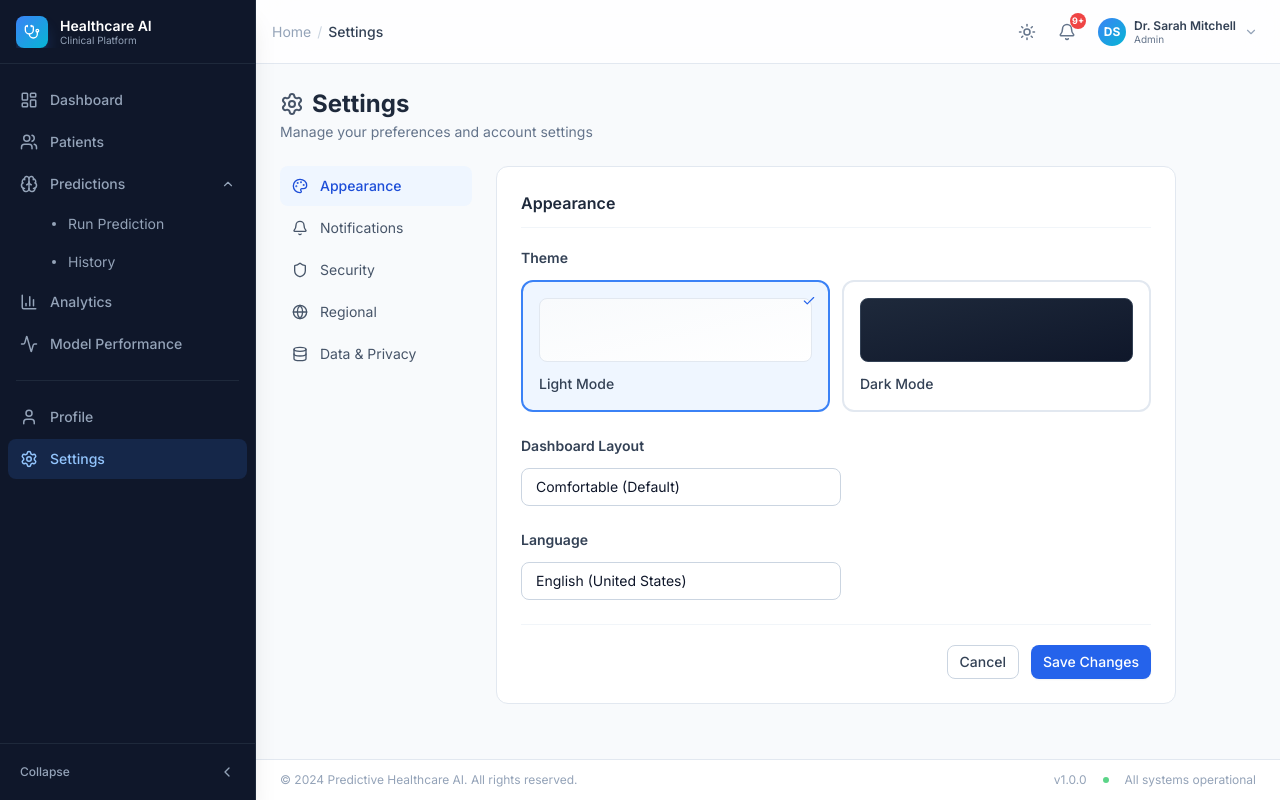
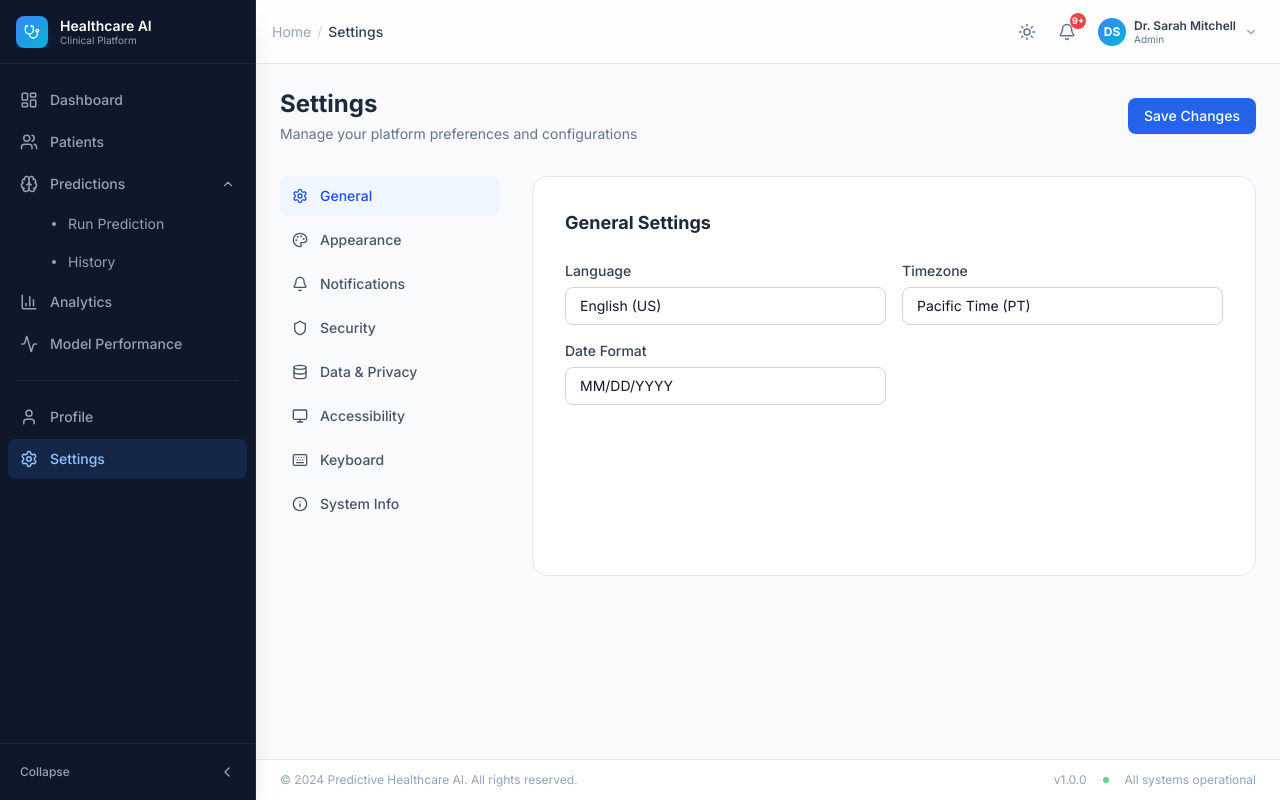
Before and after one commit to Isha-Chakravorty/Predictive-Healthcare-AI, a React (Vite) app in the folder frontend/: page /settings in a window 1280 px wide. Built offline with nearby package versions, Linux system fonts and the light colour scheme.

Commit message:
Milestone 3: Complete Settings Module and Preferences

```diff
--- a/frontend/src/pages/SettingsPage.tsx
+++ b/frontend/src/pages/SettingsPage.tsx
@@ -1,9 +1,8 @@
 import React, { useState } from 'react';
-import { motion } from 'framer-motion';
-import { Settings, Bell, Shield, Palette, Globe, Database, ChevronRight, Check } from 'lucide-react';
+import { motion, AnimatePresence } from 'framer-motion';
+import { Settings, Bell, Shield, Palette, Globe, Database, Monitor, Keyboard, Info, Download, Trash2, ShieldAlert } from 'lucide-react';
 import { Button } from '../components/ui/Button';
-import { Input } from '../components/ui/Input';
-import { Select } from '../components/ui/Input';
+import { Input, Select } from '../components/ui/Input';
 import { useToast } from '../context/ToastContext';
 import { useTheme } from '../context/ThemeContext';
 
@@ -14,19 +13,27 @@ interface SettingSection {
 }
 
 const sections: SettingSection[] = [
-  { id: 'appearance',     label: 'Appearance',     icon: <Palette size={16} /> },
+  { id: 'general',        label: 'General',         icon: <Settings size={16} /> },
+  { id: 'appearance',     label: 'Appearance',      icon: <Palette size={16} /> },
   { id: 'notifications',  label: 'Notifications',   icon: <Bell size={16} />    },
-  { id: 'security',       label: 'Security',         icon: <Shield size={16} />  },
-  { id: 'regional',       label: 'Regional',         icon: <Globe size={16} />   },
-  { id: 'data',           label: 'Data & Privacy',   icon: <Database size={16} />},
+  { id: 'security',       label: 'Security',        icon: <Shield size={16} />  },
+  { id: 'privacy',        label: 'Data & Privacy',  icon: <Database size={16} />},
+  { id: 'accessibility',  label: 'Accessibility',   icon: <Monitor size={16} /> },
+  { id: 'shortcuts',      label: 'Keyboard',        icon: <Keyboard size={16} />},
+  { id: 'system',         label: 'System Info',     icon: <Info size={16} />    },
 ];
 
-function Toggle({ checked, onChange }: { checked: boolean; onChange: () => void }) {
+function Toggle({ checked, onChange, label, desc }: { checked: boolean; onChange: () => void, label: string, desc?: string }) {
   return (
+    <div className="flex items-start justify-between py-3">
+      <div>
+        <p className="text-sm font-medium text-slate-800 dark:text-white">{label}</p>
+        {desc && <p className="text-xs text-slate-500 dark:text-slate-400 mt-0.5 max-w-sm">{desc}</p>}
+      </div>
       <button
         type="button"
         onClick={onChange}
-      className={`relative w-11 h-6 rounded-full transition-colors duration-200 focus:outline-none focus-visible:ring-2 focus-visible:ring-blue-500 ${checked ? 'bg-blue-600' : 'bg-slate-300 dark:bg-slate-600'}`}
+        className={`relative w-11 h-6 rounded-full transition-colors duration-200 focus:outline-none focus-visible:ring-2 focus-visible:ring-blue-500 shrink-0 ${checked ? 'bg-blue-600' : 'bg-slate-300 dark:bg-slate-600'}`}
       >
         <motion.div
           animate={{ x: checked ? 20 : 2 }}
@@ -34,29 +41,33 @@ function Toggle({ checked, onChange }: { checked: boolean; onChange: () => void
           className="absolute top-1 w-4 h-4 bg-white rounded-full shadow-sm"
         />
       </button>
+    </div>
   );
 }
 
 export function SettingsPage() {
   const { success } = useToast();
   const { theme, setTheme } = useTheme();
-  const [activeSection, setActiveSection] = useState('appearance');
+  const [activeSection, setActiveSection] = useState('general');
   const [isSaving, setIsSaving] = useState(false);
 
-  const [notifSettings, setNotifSettings] = useState({
+  const [settings, setSettings] = useState({
     emailAlerts: true,
     pushNotifications: true,
     smsAlerts: false,
     criticalAlerts: true,
     weeklyReports: true,
-    modelUpdates: false,
+    predictionAlerts: true,
+    appointmentReminders: true,
+    highContrast: false,
+    reducedMotion: false,
+    twoFactor: false,
+    dataSharing: false,
   });
 
-  const [securitySettings, setSecuritySettings] = useState({
-    twoFactor: false,
-    sessionTimeout: '30',
-    loginNotifications: true,
-  });
+  const handleToggle = (key: keyof typeof settings) => {
+    setSettings(s => ({ ...s, [key]: !s[key] }));
+  };
 
   const handleSave = async () => {
     setIsSaving(true);
@@ -67,220 +78,195 @@ export function SettingsPage() {
 
   const renderSection = () => {
     switch (activeSection) {
+      case 'general':
+        return (
+          <div className="space-y-6">
+            <h3 className="text-lg font-bold text-slate-800 dark:text-white mb-4">General Settings</h3>
+            <div className="grid grid-cols-1 md:grid-cols-2 gap-4">
+              <Select label="Language" options={[{value:'en', label:'English (US)'}, {value:'es', label:'Spanish'}, {value:'fr', label:'French'}]} defaultValue="en" />
+              <Select label="Timezone" options={[{value:'pst', label:'Pacific Time (PT)'}, {value:'est', label:'Eastern Time (ET)'}, {value:'utc', label:'UTC'}]} defaultValue="pst" />
+              <Select label="Date Format" options={[{value:'mmddyyyy', label:'MM/DD/YYYY'}, {value:'ddmmyyyy', label:'DD/MM/YYYY'}]} defaultValue="mmddyyyy" />
+            </div>
+          </div>
+        );
       case 'appearance':
         return (
           <div className="space-y-6">
+            <h3 className="text-lg font-bold text-slate-800 dark:text-white mb-4">Appearance</h3>
             <div>
-              <h3 className="text-sm font-semibold text-slate-700 dark:text-slate-300 mb-3">Theme</h3>
-              <div className="grid grid-cols-2 gap-3">
-                {(['light', 'dark'] as const).map(t => (
+              <h4 className="text-sm font-semibold text-slate-700 dark:text-slate-300 mb-3">Theme Options</h4>
+              <div className="grid grid-cols-1 sm:grid-cols-3 gap-3">
+                {(['light', 'dark', 'system'] as const).map(t => (
                   <button
                     key={t}
                     onClick={() => setTheme(t)}
-                    className={`relative p-4 rounded-xl border-2 transition-all text-left ${theme === t ? 'border-blue-500 bg-blue-50 dark:bg-blue-900/20' : 'border-slate-200 dark:border-slate-700 hover:border-slate-300 dark:hover:border-slate-600'}`}
+                    className={`p-4 rounded-xl border-2 transition-all text-center ${theme === t ? 'border-blue-500 bg-blue-50 dark:bg-blue-900/20' : 'border-slate-200 dark:border-slate-700 hover:border-slate-300 dark:hover:border-slate-600'}`}
                   >
-                    {theme === t && <Check size={14} className="absolute top-3 right-3 text-blue-600 dark:text-blue-400" />}
-                    <div className={`w-full h-16 rounded-lg mb-3 ${t === 'light' ? 'bg-gradient-to-br from-slate-50 to-white border border-slate-200' : 'bg-gradient-to-br from-slate-800 to-slate-900 border border-slate-700'}`} />
-                    <p className="text-sm font-medium text-slate-700 dark:text-slate-200 capitalize">{t} Mode</p>
+                    <p className="text-sm font-medium text-slate-700 dark:text-slate-200 capitalize">{t} Theme</p>
                   </button>
                 ))}
               </div>
             </div>
-            <div>
-              <h3 className="text-sm font-semibold text-slate-700 dark:text-slate-300 mb-3">Dashboard Layout</h3>
-              <Select
-                options={[
-                  { value: 'compact',     label: 'Compact' },
-                  { value: 'comfortable', label: 'Comfortable (Default)' },
-                  { value: 'spacious',    label: 'Spacious' },
-                ]}
-                defaultValue="comfortable"
-                containerClassName="max-w-xs"
-              />
           </div>
-            <div>
-              <h3 className="text-sm font-semibold text-slate-700 dark:text-slate-300 mb-3">Language</h3>
-              <Select
-                options={[
-                  { value: 'en', label: 'English (United States)' },
-                  { value: 'es', label: 'Español' },
-                  { value: 'fr', label: 'Français' },
-                ]}
-                defaultValue="en"
-                containerClassName="max-w-xs"
-              />
+        );
+      case 'notifications':
+        return (
+          <div className="space-y-4">
+            <h3 className="text-lg font-bold text-slate-800 dark:text-white mb-2">Notification Preferences</h3>
+            <div className="divide-y divide-slate-100 dark:divide-slate-800">
+              <Toggle checked={settings.emailAlerts} onChange={() => handleToggle('emailAlerts')} label="Email Notifications" desc="Receive updates via email" />
+              <Toggle checked={settings.pushNotifications} onChange={() => handleToggle('pushNotifications')} label="Push Notifications" desc="Receive push notifications in the browser" />
+              <Toggle checked={settings.smsAlerts} onChange={() => handleToggle('smsAlerts')} label="SMS Notifications" desc="Receive important alerts via text message" />
+              <Toggle checked={settings.criticalAlerts} onChange={() => handleToggle('criticalAlerts')} label="Critical Health Alerts" desc="Immediate notifications for high-risk patient predictions" />
+              <Toggle checked={settings.predictionAlerts} onChange={() => handleToggle('predictionAlerts')} label="Prediction Completion Alerts" desc="Get notified when batch predictions are ready" />
+              <Toggle checked={settings.appointmentReminders} onChange={() => handleToggle('appointmentReminders')} label="Appointment Reminders" desc="Reminders for upcoming patient meetings" />
+              <Toggle checked={settings.weeklyReports} onChange={() => handleToggle('weeklyReports')} label="Weekly Reports" desc="Weekly summary of predictive analytics" />
             </div>
           </div>
         );
-
-      case 'notifications':
+      case 'accessibility':
         return (
           <div className="space-y-4">
-            {Object.entries({
-              emailAlerts:        { label: 'Email Alerts',          desc: 'Receive critical alerts via email' },
-              pushNotifications:  { label: 'Push Notifications',    desc: 'In-app browser notifications' },
-              smsAlerts:          { label: 'SMS Alerts',            desc: 'Text message for critical events' },
-              criticalAlerts:     { label: 'Critical Patient Alerts', desc: 'Immediate alerts for critical cases' },
-              weeklyReports:      { label: 'Weekly Reports',        desc: 'Automated analytics digest' },
-              modelUpdates:       { label: 'Model Updates',         desc: 'Notifications when AI models retrain' },
-            }).map(([key, config]) => (
-              <div key={key} className="flex items-center justify-between py-3 border-b border-slate-100 dark:border-slate-700 last:border-0">
-                <div>
-                  <p className="text-sm font-medium text-slate-700 dark:text-slate-200">{config.label}</p>
-                  <p className="text-xs text-slate-500 dark:text-slate-400 mt-0.5">{config.desc}</p>
+            <h3 className="text-lg font-bold text-slate-800 dark:text-white mb-2">Accessibility Options</h3>
+            <div className="divide-y divide-slate-100 dark:divide-slate-800">
+              <Toggle checked={settings.highContrast} onChange={() => handleToggle('highContrast')} label="High Contrast Mode" desc="Increase contrast for easier reading" />
+              <Toggle checked={settings.reducedMotion} onChange={() => handleToggle('reducedMotion')} label="Reduced Motion" desc="Disable UI animations and transitions" />
             </div>
-                <Toggle
-                  checked={notifSettings[key as keyof typeof notifSettings]}
-                  onChange={() => setNotifSettings(prev => ({ ...prev, [key]: !prev[key as keyof typeof notifSettings] }))}
-                />
-              </div>
-            ))}
           </div>
         );
-
       case 'security':
         return (
-          <div className="space-y-5">
-            <div className="flex items-center justify-between py-3 border-b border-slate-100 dark:border-slate-700">
-              <div>
-                <p className="text-sm font-medium text-slate-700 dark:text-slate-200">Two-Factor Authentication</p>
-                <p className="text-xs text-slate-500 dark:text-slate-400 mt-0.5">Adds an extra layer of security</p>
-              </div>
-              <Toggle
-                checked={securitySettings.twoFactor}
-                onChange={() => setSecuritySettings(prev => ({ ...prev, twoFactor: !prev.twoFactor }))}
-              />
-            </div>
-            <div className="flex items-center justify-between py-3 border-b border-slate-100 dark:border-slate-700">
-              <div>
-                <p className="text-sm font-medium text-slate-700 dark:text-slate-200">Login Notifications</p>
-                <p className="text-xs text-slate-500 dark:text-slate-400 mt-0.5">Alert on new device sign-in</p>
-              </div>
-              <Toggle
-                checked={securitySettings.loginNotifications}
-                onChange={() => setSecuritySettings(prev => ({ ...prev, loginNotifications: !prev.loginNotifications }))}
-              />
+          <div className="space-y-6">
+            <h3 className="text-lg font-bold text-slate-800 dark:text-white mb-2">Security Settings</h3>
+            <div className="p-4 bg-slate-50 dark:bg-slate-800/50 rounded-xl border border-slate-200 dark:border-slate-700">
+              <Toggle checked={settings.twoFactor} onChange={() => handleToggle('twoFactor')} label="Two-Factor Authentication (2FA)" desc="Require an extra security code during login" />
             </div>
             <div>
-              <h3 className="text-sm font-semibold text-slate-700 dark:text-slate-300 mb-3">Session Timeout</h3>
-              <Select
-                options={[
-                  { value: '15', label: '15 minutes' },
-                  { value: '30', label: '30 minutes (recommended)' },
-                  { value: '60', label: '1 hour' },
-                  { value: '480', label: '8 hours' },
-                ]}
-                value={securitySettings.sessionTimeout}
-                onChange={e => setSecuritySettings(prev => ({ ...prev, sessionTimeout: e.target.value }))}
-                containerClassName="max-w-xs"
-              />
+              <p className="text-sm font-medium text-slate-800 dark:text-white mb-2">Active Sessions</p>
+              <div className="p-4 rounded-lg border border-slate-200 dark:border-slate-700 flex justify-between items-center">
+                <div>
+                  <p className="text-sm font-medium">Windows PC - Chrome</p>
+                  <p className="text-xs text-slate-500">Current Session · IP: 192.168.1.1</p>
                 </div>
-            <div>
-              <h3 className="text-sm font-semibold text-slate-700 dark:text-slate-300 mb-3">Change Password</h3>
-              <div className="space-y-3 max-w-sm">
-                <Input label="Current Password" type="password" placeholder="••••••••" />
-                <Input label="New Password" type="password" placeholder="••••••••" hint="Min 8 characters" />
-                <Input label="Confirm Password" type="password" placeholder="••••••••" />
+                <Button variant="outline" size="sm">Revoke</Button>
               </div>
             </div>
           </div>
         );
+      case 'privacy':
+        return (
+          <div className="space-y-6">
+            <h3 className="text-lg font-bold text-slate-800 dark:text-white mb-2">Data & Privacy</h3>
+            <div className="divide-y divide-slate-100 dark:divide-slate-800 mb-6">
+              <Toggle checked={settings.dataSharing} onChange={() => handleToggle('dataSharing')} label="Anonymous Usage Data" desc="Help us improve by sending anonymous usage statistics" />
+            </div>
 
-      case 'data':
+            <div className="pt-4 border-t border-slate-200 dark:border-slate-700">
+              <h4 className="text-sm font-medium text-slate-800 dark:text-white mb-3">Export Data</h4>
+              <p className="text-sm text-slate-500 dark:text-slate-400 mb-4">Download a copy of all your patient and prediction data.</p>
+              <Button variant="outline" leftIcon={<Download size={16} />}>Export All Data</Button>
+            </div>
+
+            <div className="pt-4 border-t border-red-200 dark:border-red-900/30">
+              <h4 className="text-sm font-medium text-red-600 dark:text-red-400 mb-3 flex items-center gap-2"><ShieldAlert size={16} /> Danger Zone</h4>
+              <p className="text-sm text-slate-500 dark:text-slate-400 mb-4">Permanently delete your account and all associated data.</p>
+              <Button className="bg-red-50 text-red-600 hover:bg-red-100 dark:bg-red-900/20 dark:text-red-400 dark:hover:bg-red-900/40 border-0" leftIcon={<Trash2 size={16} />}>Delete Account</Button>
+            </div>
+          </div>
+        );
+      case 'shortcuts':
         return (
-          <div className="space-y-5">
-            <div className="p-4 bg-blue-50 dark:bg-blue-900/20 rounded-xl border border-blue-200 dark:border-blue-800">
-              <p className="text-sm font-semibold text-blue-800 dark:text-blue-200 mb-1">HIPAA Compliance</p>
-              <p className="text-xs text-blue-700 dark:text-blue-300 leading-relaxed">
-                This platform is HIPAA compliant. All patient data is encrypted at rest and in transit.
-                Data retention policies follow healthcare regulations.
-              </p>
+          <div className="space-y-4">
+            <h3 className="text-lg font-bold text-slate-800 dark:text-white mb-4">Keyboard Shortcuts</h3>
+            <div className="grid grid-cols-1 md:grid-cols-2 gap-4">
+              {[
+                { label: 'Command Palette', keys: ['Ctrl', 'K'] },
+                { label: 'New Patient', keys: ['Ctrl', 'Shift', 'P'] },
+                { label: 'Run Prediction', keys: ['Ctrl', 'Enter'] },
+                { label: 'Search', keys: ['/'] },
+                { label: 'Close Modal', keys: ['Esc'] },
+              ].map(shortcut => (
+                <div key={shortcut.label} className="flex justify-between items-center p-3 bg-slate-50 dark:bg-slate-800/50 rounded-lg border border-slate-200 dark:border-slate-700">
+                  <span className="text-sm text-slate-700 dark:text-slate-300">{shortcut.label}</span>
+                  <div className="flex gap-1">
+                    {shortcut.keys.map(k => (
+                      <kbd key={k} className="px-2 py-1 bg-white dark:bg-slate-700 border border-slate-200 dark:border-slate-600 rounded text-xs font-mono text-slate-600 dark:text-slate-300 shadow-sm">{k}</kbd>
+                    ))}
                   </div>
-            <div className="space-y-3">
-              {[
-                { label: 'Export My Data', desc: 'Download all your account data', action: 'Request Export' },
-                { label: 'Delete Account', desc: 'Permanently remove your account and data', action: 'Delete Account', danger: true },
-              ].map(item => (
-                <div key={item.label} className="flex items-center justify-between py-3 border-b border-slate-100 dark:border-slate-700 last:border-0">
-                  <div>
-                    <p className="text-sm font-medium text-slate-700 dark:text-slate-200">{item.label}</p>
-                    <p className="text-xs text-slate-500 dark:text-slate-400 mt-0.5">{item.desc}</p>
-                  </div>
-                  <Button
-                    variant={item.danger ? 'danger' : 'outline'}
-                    size="sm"
-                    onClick={() => success('Request received', `Your ${item.label.toLowerCase()} request has been submitted.`)}
-                  >
-                    {item.action}
-                  </Button>
                 </div>
               ))}
             </div>
           </div>
         );
-
-      default:
+      case 'system':
         return (
-          <div className="py-16 text-center">
-            <p className="text-slate-500 dark:text-slate-400">Section coming soon</p>
+          <div className="space-y-4">
+            <h3 className="text-lg font-bold text-slate-800 dark:text-white mb-4">System Information</h3>
+            <div className="bg-slate-50 dark:bg-slate-800/50 rounded-xl p-5 border border-slate-200 dark:border-slate-700 space-y-3">
+              <div className="flex justify-between border-b border-slate-200 dark:border-slate-700 pb-2">
+                <span className="text-sm text-slate-500">Version</span>
+                <span className="text-sm font-medium text-slate-800 dark:text-white">v1.0.0-enterprise</span>
+              </div>
+              <div className="flex justify-between border-b border-slate-200 dark:border-slate-700 pb-2">
+                <span className="text-sm text-slate-500">Environment</span>
+                <span className="text-sm font-medium text-slate-800 dark:text-white">Production</span>
+              </div>
+              <div className="flex justify-between">
+                <span className="text-sm text-slate-500">Last Updated</span>
+                <span className="text-sm font-medium text-slate-800 dark:text-white">Oct 24, 2023</span>
+              </div>
+            </div>
           </div>
         );
+      default:
+        return null;
     }
   };
 
   return (
-    <div className="max-w-4xl">
-      <div className="mb-6">
-        <h1 className="text-2xl font-bold text-slate-800 dark:text-white flex items-center gap-2">
-          <Settings size={24} className="text-slate-600 dark:text-slate-400" />
-          Settings
-        </h1>
-        <p className="text-slate-500 dark:text-slate-400 text-sm mt-0.5">
-          Manage your preferences and account settings
-        </p>
+    <div className="max-w-5xl">
+      <div className="flex flex-col sm:flex-row justify-between items-start sm:items-center gap-4 mb-8">
+        <div>
+          <h1 className="text-2xl font-bold text-slate-800 dark:text-white">Settings</h1>
+          <p className="text-slate-500 dark:text-slate-400 text-sm mt-1">Manage your platform preferences and configurations</p>
+        </div>
+        <Button variant="primary" onClick={handleSave} isLoading={isSaving}>Save Changes</Button>
       </div>
 
-      <div className="flex gap-6">
-        {/* Side nav */}
-        <div className="w-48 shrink-0">
-          <nav className="space-y-0.5">
+      <div className="grid grid-cols-1 md:grid-cols-4 gap-8">
+        {/* Sidebar */}
+        <div className="md:col-span-1 space-y-1">
           {sections.map(section => (
             <button
               key={section.id}
               onClick={() => setActiveSection(section.id)}
-                className={[
-                  'w-full flex items-center gap-3 px-3 py-2.5 rounded-lg text-sm transition-colors',
+              className={`w-full flex items-center gap-3 px-3 py-2.5 rounded-lg text-sm font-medium transition-colors ${
                 activeSection === section.id
-                    ? 'bg-blue-50 dark:bg-blue-900/20 text-blue-700 dark:text-blue-300 font-medium'
-                    : 'text-slate-600 dark:text-slate-400 hover:bg-slate-100 dark:hover:bg-slate-800 hover:text-slate-800 dark:hover:text-slate-200',
-                ].join(' ')}
+                  ? 'bg-blue-50 text-blue-700 dark:bg-blue-900/30 dark:text-blue-400'
+                  : 'text-slate-600 hover:bg-slate-100 dark:text-slate-400 dark:hover:bg-slate-800'
+              }`}
             >
               {section.icon}
               {section.label}
             </button>
           ))}
-          </nav>
         </div>
 
         {/* Content */}
+        <div className="md:col-span-3">
+          <AnimatePresence mode="wait">
             <motion.div
               key={activeSection}
-          initial={{ opacity: 0, y: 8 }}
-          animate={{ opacity: 1, y: 0 }}
-          transition={{ duration: 0.2 }}
-          className="flex-1 bg-white dark:bg-slate-800 rounded-xl border border-slate-200 dark:border-slate-700 p-6"
+              initial={{ opacity: 0, x: 10 }}
+              animate={{ opacity: 1, x: 0 }}
+              exit={{ opacity: 0, x: -10 }}
+              transition={{ duration: 0.15 }}
+              className="bg-white dark:bg-slate-800 rounded-2xl border border-slate-200 dark:border-slate-700 p-6 sm:p-8 min-h-[400px]"
             >
-          <h2 className="text-base font-semibold text-slate-800 dark:text-slate-100 mb-5 pb-3 border-b border-slate-100 dark:border-slate-700">
-            {sections.find(s => s.id === activeSection)?.label}
-          </h2>
               {renderSection()}
-          <div className="mt-6 pt-5 border-t border-slate-100 dark:border-slate-700 flex justify-end gap-3">
-            <Button variant="outline" size="sm">Cancel</Button>
-            <Button variant="primary" size="sm" isLoading={isSaving} onClick={handleSave}>
-              Save Changes
-            </Button>
+            </motion.div>
+          </AnimatePresence>
         </div>
-        </motion.div>
       </div>
     </div>
   );
```
Lines whose indentation alone changed are shown as unchanged.
